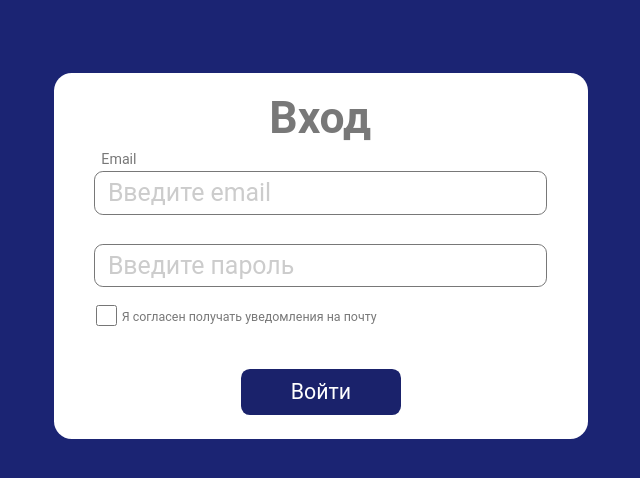
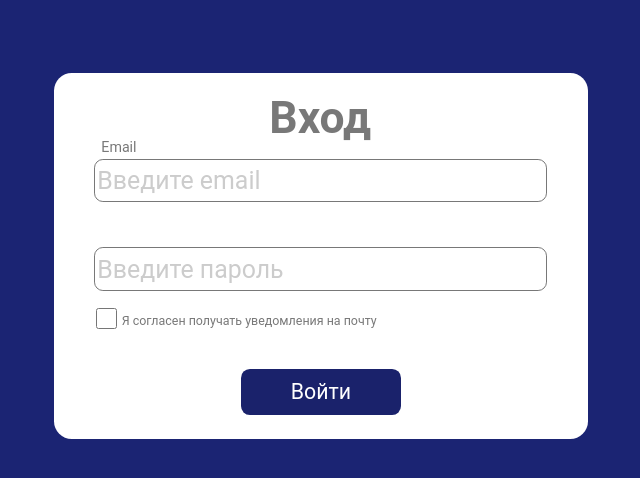
Before and after one commit to DEMI2811/4p22-frontend-guzel-haidarovaa, a plain HTML site: page homework_7/index.html in a window 1280 px wide. Shown: the whole page, without its empty margins (312-952 px from the left). Drawn offline with Linux system fonts and the light colour scheme; a web font is replaced by a local one.

Commit message:
add attestation_work

```diff
--- a/homework_4/style.css
+++ b/homework_4/style.css
@@ -24,6 +24,7 @@ body {
 
 
 .header {
+    width: 1440px;
     display: flex;
     justify-content: space-between;
     align-items: center;
--- a/homework_7/style.css
+++ b/homework_7/style.css
@@ -40,11 +40,9 @@ body {
 }
 
 .form__input-email {
-    flex-direction: column;
-    margin-bottom: calc(14/ 1440* 100vw);
+    margin-bottom: calc(32/ 1440* 100vw);
     margin-left: calc(45/ 1440* 100vw);
-    margin-top: calc(14/ 1440* 100vw);
-    padding-top: calc(36/1440*100vw);
+    margin-top: calc(36/ 1440* 100vw);
 }
 
 
@@ -57,7 +55,7 @@ body {
     border: calc(2/1440*100vw) solid #787878;
     border-radius: calc(10/1440*100vw);
     background: #FFFFFF;
-    font-family: 'Roboto', sans-serif;;
+    font-family: 'Roboto';
     font-style: normal;
     font-weight:calc(700/1440*100vw);
     font-size: calc(28/1440*100vw);
@@ -68,7 +66,6 @@ body {
 
 ::placeholder {
     color: #CCCCCC;
-    padding: calc(12 / 1440 * 100vw);
     transform: translateY(calc(0.3 / 1440 * 100vw));
 
 }
```
Also changed, not shown: homework_4/index.html (+2 -3 lines), homework_7/index.html (+0 -2 lines).
